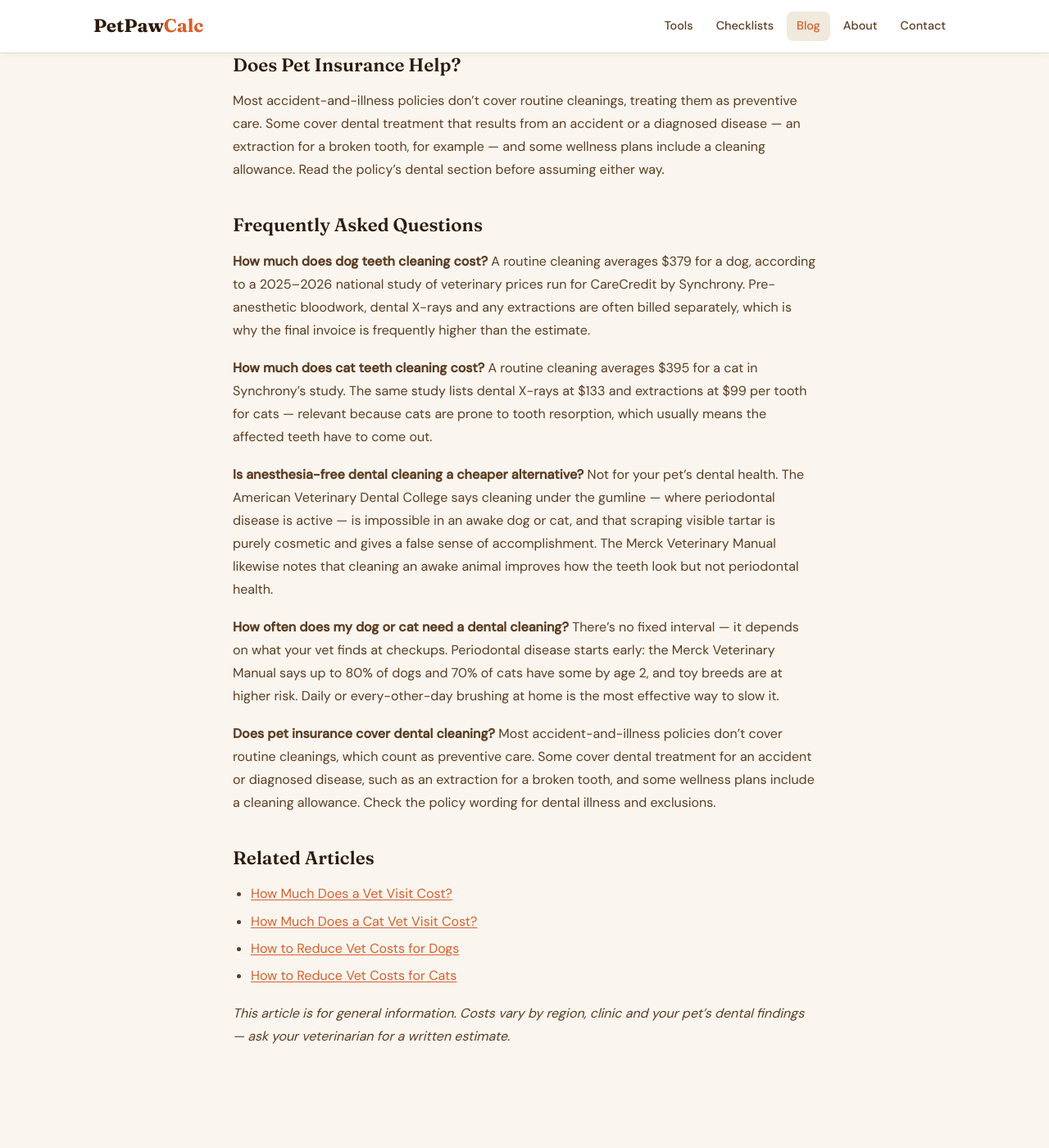
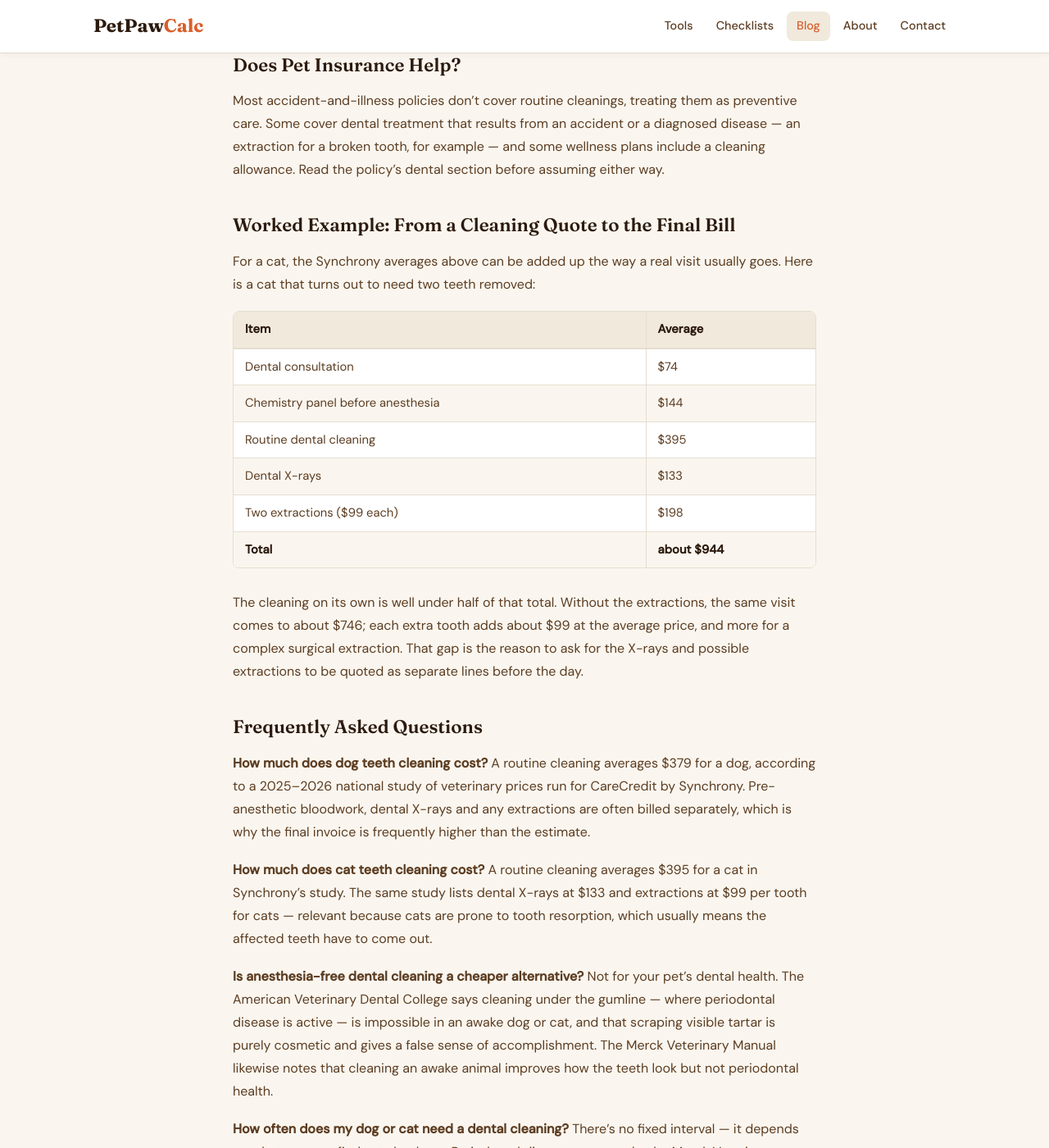
Before and after one commit to canghun13/petpawcalc, a Jekyll site: the page built from _posts/2026-07-10-dog-cat-dental-cleaning-cost.md, in a window 1280 px wide and 1400 px high, scrolled down 2311 px. Shown: the whole window at 82% size. Built offline with Jekyll 4.4.1, drawn with Linux system fonts in a browser that asks for light colours; some of the changed text lies outside the part shown.

Commit message:
Dental and spay/neuter posts: worked bill and guideline-vs-breed-data comparison
Co-Authored-By: Claude Opus 5.5 <noreply@anthropic.com>
Claude-Session: https://claude.ai/code/session_01W4AYX4W29uXHos73MXtbYo

```diff
--- a/_posts/2026-07-10-dog-cat-dental-cleaning-cost.md
+++ b/_posts/2026-07-10-dog-cat-dental-cleaning-cost.md
@@ -72,6 +72,21 @@ The ASPCA adds: use a pet toothpaste, never a human one. Without a change in hom
 
 Most accident-and-illness policies don't cover routine cleanings, treating them as preventive care. Some cover dental treatment that results from an accident or a diagnosed disease — an extraction for a broken tooth, for example — and some wellness plans include a cleaning allowance. Read the policy's dental section before assuming either way.
 
+## Worked Example: From a Cleaning Quote to the Final Bill
+
+For a cat, the Synchrony averages above can be added up the way a real visit usually goes. Here is a cat that turns out to need two teeth removed:
+
+| Item | Average |
+|---|---|
+| Dental consultation | $74 |
+| Chemistry panel before anesthesia | $144 |
+| Routine dental cleaning | $395 |
+| Dental X-rays | $133 |
+| Two extractions ($99 each) | $198 |
+| **Total** | **about $944** |
+
+The cleaning on its own is well under half of that total. Without the extractions, the same visit comes to about $746; each extra tooth adds about $99 at the average price, and more for a complex surgical extraction. That gap is the reason to ask for the X-rays and possible extractions to be quoted as separate lines before the day.
+
 ## Frequently Asked Questions
 
 **How much does dog teeth cleaning cost?**
```
Also changed, not shown: other parts of _posts/2026-07-10-dog-cat-dental-cleaning-cost.md (+1 -1 lines), _posts/2026-07-10-spay-neuter-cost-and-timing.md (+14 -1 lines), handover.md (+1 -0 lines).
